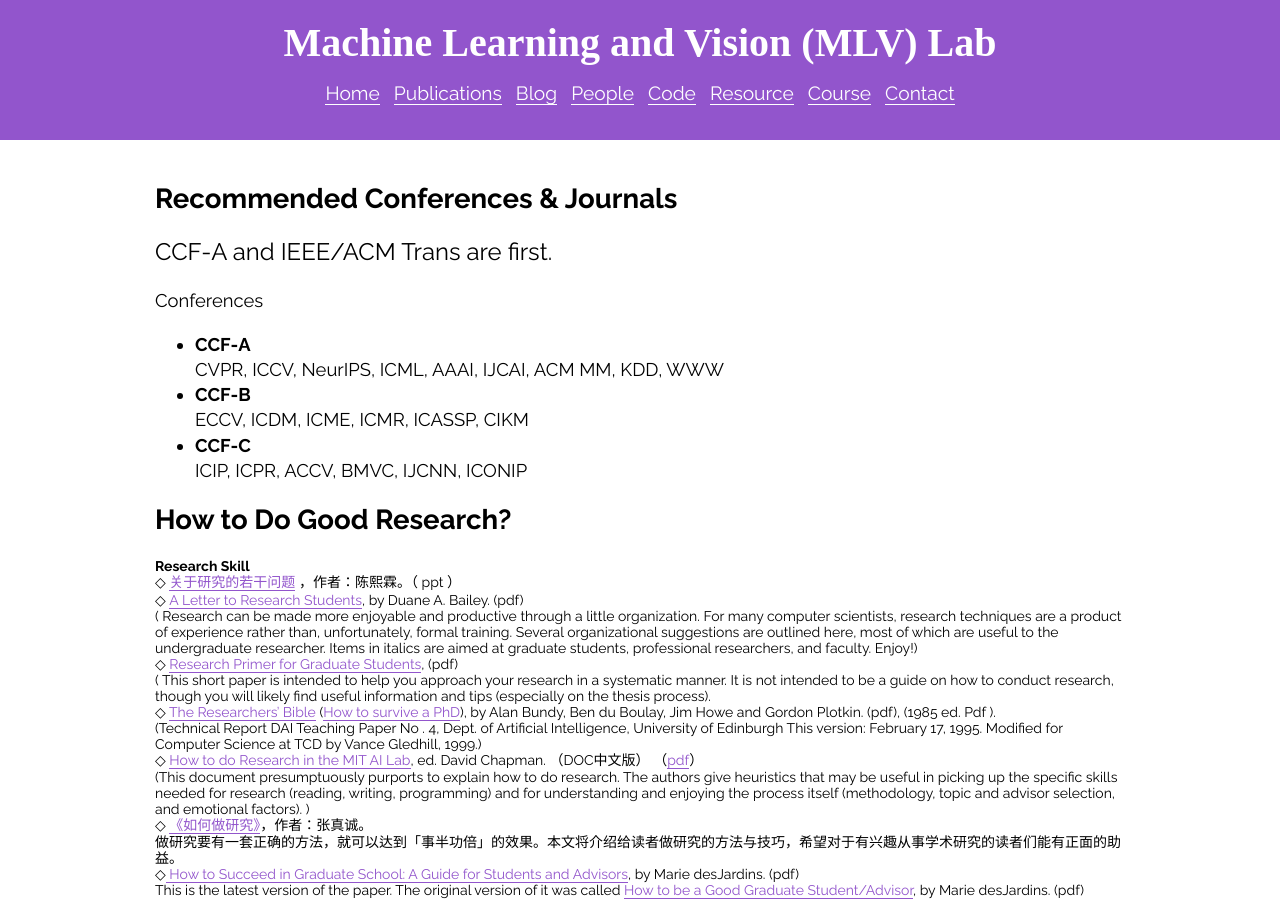
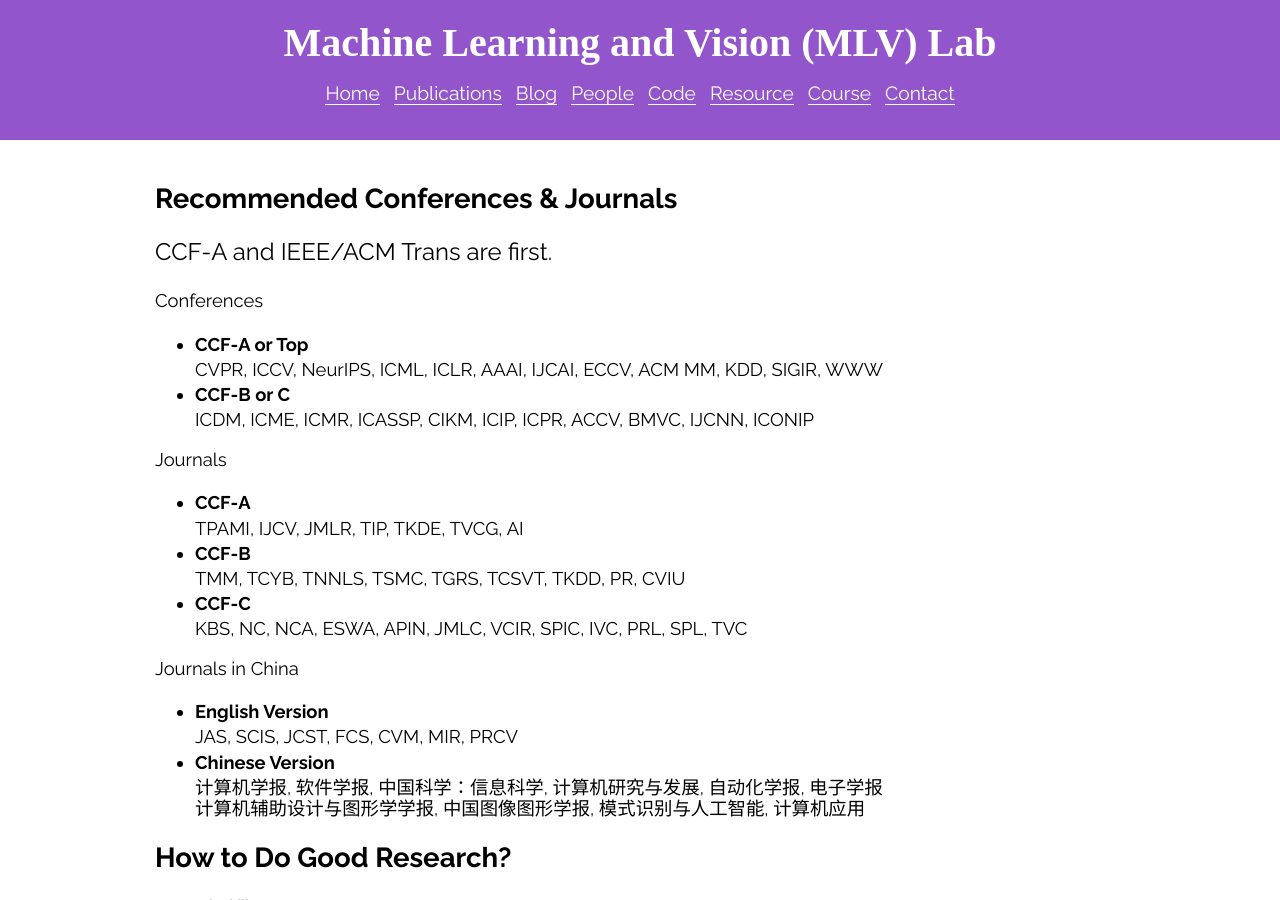
Before and after one commit to ZJNU-MLV-Lab/ZJNU-MLV-Lab.github.io, a Jekyll site: the page built from resource.html, in a window 1280 px wide and 900 px high. Built offline with Jekyll 4.4.1, drawn with Linux system fonts in a browser that asks for light colours; nearby versions of some CDN libraries; some web fonts are replaced.

Commit message:
Update resource.html

```diff
--- a/resource.html
+++ b/resource.html
@@ -11,12 +11,33 @@ title: Resource
     <p>
       Conferences
       <ul>
+        <li><b>CCF-A or Top </b> </li>
+        CVPR, ICCV, NeurIPS, ICML, ICLR, AAAI, IJCAI, ECCV, ACM MM, KDD, SIGIR, WWW
+        <li><b>CCF-B or C</b> </li>
+         ICDM, ICME, ICMR, ICASSP, CIKM, ICIP, ICPR, ACCV, BMVC, IJCNN, ICONIP
+      </ul>
+    </p>
+
+    <p>
+      Journals
+      <ul>
         <li><b>CCF-A</b> </li>
-        CVPR, ICCV, NeurIPS, ICML, AAAI, IJCAI, ACM MM, KDD, WWW
+        TPAMI, IJCV, JMLR, TIP, TKDE, TVCG, AI
         <li><b>CCF-B</b> </li>
-        ECCV, ICDM, ICME, ICMR, ICASSP, CIKM
+        TMM, TCYB, TNNLS, TSMC, TGRS, TCSVT, TKDD, PR, CVIU
         <li><b>CCF-C</b> </li>
-        ICIP, ICPR, ACCV, BMVC, IJCNN, ICONIP
+        KBS, NC, NCA, ESWA, APIN, JMLC, VCIR, SPIC, IVC, PRL, SPL, TVC
+      </ul>
+    </p>
+
+    <p>
+      Journals in China
+      <ul>
+        <li><b>English Version</b> </li>
+        JAS, SCIS, JCST, FCS, CVM, MIR, PRCV
+        <li><b>Chinese Version</b> </li>
+        计算机学报, 软件学报, 中国科学：信息科学, 计算机研究与发展, 自动化学报, 电子学报  <br>
+        计算机辅助设计与图形学学报, 中国图像图形学报, 模式识别与人工智能, 计算机应用
       </ul>
     </p>
 
```
